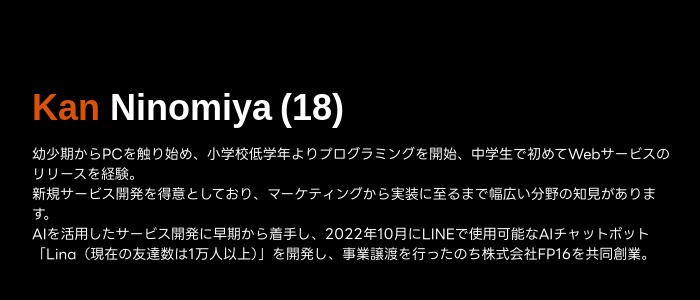
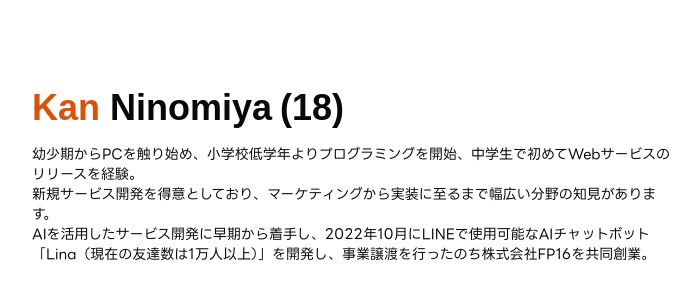
Before and after one commit to nnmykn/kan-old, a Next.js app: page / in a window 1280 px wide. Shown: the part 224-524 px from the top of the page, without its empty margins (288-988 px from the left). Built offline with nearby package versions, Linux system fonts and the light colour scheme; a web font is replaced by a local one.

Commit message:
ダークテーマは嫌い

```diff
--- a/src/app/layout.tsx
+++ b/src/app/layout.tsx
@@ -40,7 +40,7 @@ export default function RootLayout({
 }>) {
   return (
     <html lang="ja" className={`${lineSeedFont.className}`}>
-      <body className={'bg-black'}>{children}</body>
+      <body className={''}>{children}</body>
     </html>
   )
 }
--- a/src/app/page.tsx
+++ b/src/app/page.tsx
@@ -4,12 +4,12 @@ export default function Home() {
       <div className={'w-screen h-screen flex items-center justify-center'}>
         <div className={'max-w-screen m-8 md:max-w-[50vw] md:m-24'}>
           <div className={'mb-4 flex flex-col gap-2'}>
-            <h2 className={'font-extrabold text-4xl text-white'}>
+            <h2 className={'font-extrabold text-4xl'}>
               <span className={'text-[#D85309]'}>Kan</span> Ninomiya
               <span className={'ml-2'}>(18)</span>
             </h2>
           </div>
-          <p className={'text-white text-sm'}>
+          <p className={'text-sm'}>
             幼少期からPCを触り始め、小学校低学年よりプログラミングを開始、中学生で初めてWebサービスのリリースを経験。
             <br />
             新規サービス開発を得意としており、マーケティングから実装に至るまで幅広い分野の知見があります。
```
